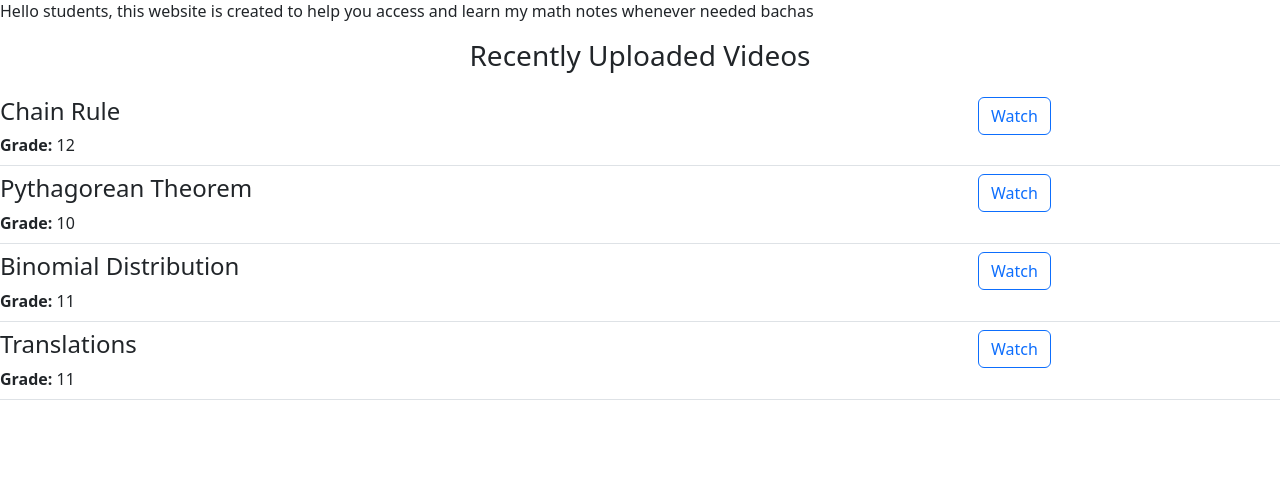
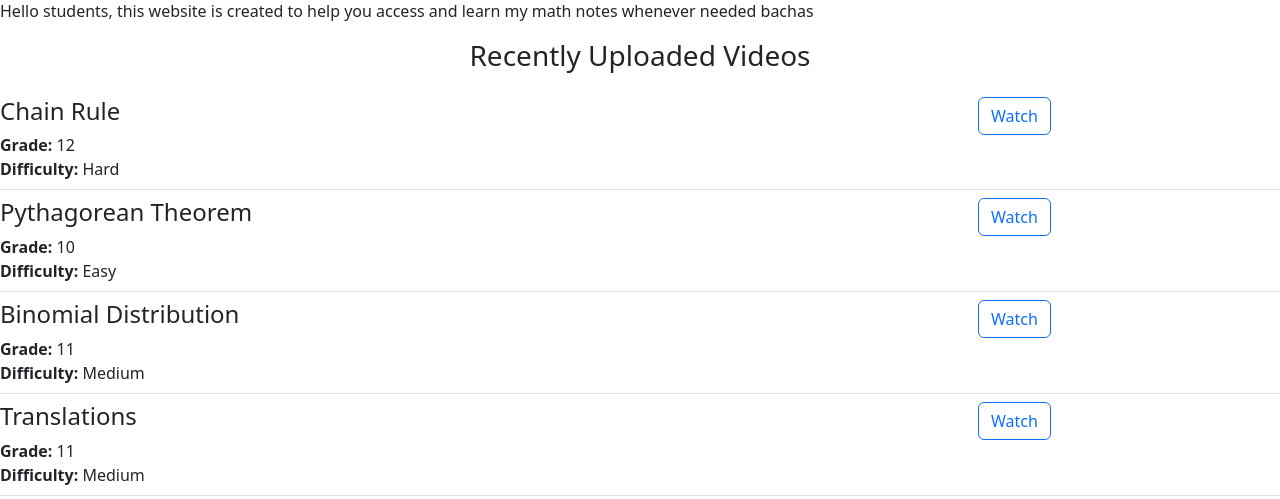
Before and after one commit to idk190/tutor-website, a Flask app: page / in a window 1280 px wide. Shown: the part 301-800 px from the top of the page. Run offline with Flask 3, Linux system fonts and the light colour scheme.

Commit message:
Added if difficulty

```diff
--- a/templates/home.html
+++ b/templates/home.html
@@ -34,6 +34,11 @@
                 <b>Grade:</b>
                 {{video['level']}}
               </div>
+              {% if 'difficulty' in video %}
+              <div>
+                <b>Difficulty:</b> {{video['difficulty']}}
+              </div>
+              {% endif %}
              </div>
             <div class="col-3">
         <button type="button" class="btn btn-outline-primary">Watch</button>
```
